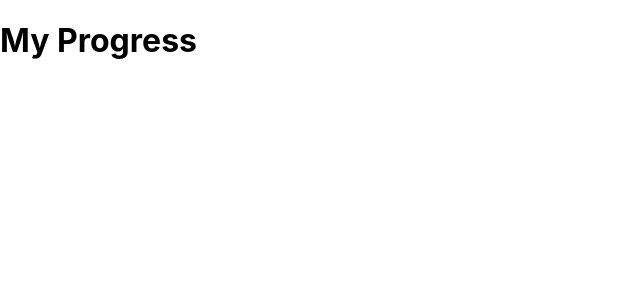
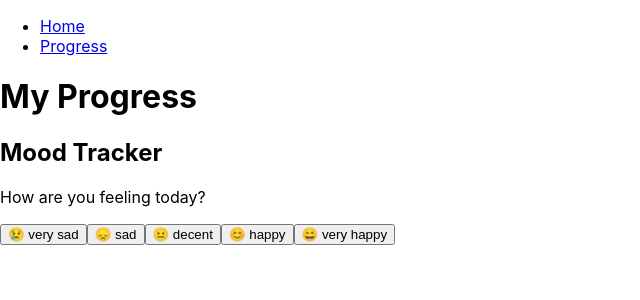
Before and after one commit to urielMart27/PatientZero, a React (Create React App) app: page /myprogress in a window 1280 px wide. Shown: the top 300 px of the page, without its empty margins (0-640 px from the left). Built offline with nearby package versions, Linux system fonts and the light colour scheme.

Commit message:
Added mood tracker buttons and created nav bar

```diff
--- a/src/App.jsx
+++ b/src/App.jsx
@@ -9,11 +9,14 @@ import HomePage from "./pages/homepage/homepage";
 import TherapyOptionsPage from "./pages///therapyoptionspage/therapyoptionspage"
 import MyProgressPage from "./pages/myprogresspage/myprogresspage";
 
+import NavBar from "./components/NavBar/navbar";
+
 
 function App() {
   return (
       <Router>
     <div>
+      <NavBar />
       <Routes>
           <Route path="/" element={<WelcomePage />} />
           <Route path="/home" element={<HomePage />} />
--- /dev/null
+++ b/src/components/NavBar/navbar.jsx
@@ -0,0 +1,16 @@
+import React from "react";
+import { Link } from "react-router-dom";
+
+const NavBar = () => {
+    return (
+        <nav>
+            <ul>
+                <li><Link to="/home">Home</Link></li>
+                <li><Link to="/myprogress">Progress</Link></li>
+
+            </ul>
+        </nav>
+    )
+}
+
+export default NavBar;
--- a/src/components/moodtracker/moodtracker.jsx
+++ b/src/components/moodtracker/moodtracker.jsx
@@ -0,0 +1,37 @@
+import React, {useState} from "react";
+
+const MoodTracker = () => {
+    const moods = [
+        { mood: 'very sad', icon:'😢'},
+        { mood: 'sad', icon: '😞'},
+        { mood: 'decent', icon: '😐'},
+        { mood: 'happy', icon: '😊'},
+        { mood: 'very happy', icon: '😄'}
+    ];
+
+    const [selectedMood, setSelectedMood] = useState('');
+
+    const handleMoodSelect = (mood) => {
+        setSelectedMood(mood);
+    };
+
+    return (
+        <div>
+            <h2>Mood Tracker</h2>
+            <p>How are you feeling today? </p>
+        <div>
+        {moods.map((mood, index) => (
+            <button key={index} onClick={() => handleMoodSelect(mood.mood)}>
+                {mood.icon} {mood.mood}
+            </button>
+
+        ))}
+        </div>
+        {selectedMood && (
+            <p>Selected mood: {selectedMood}</p>
+        )}
+        </div>
+    );
+};
+
+export default MoodTracker;
--- a/src/components/quickaccesspanel/QuickAccessPanel.jsx
+++ b/src/components/quickaccesspanel/QuickAccessPanel.jsx
@@ -9,11 +9,18 @@ const QuickAccessPanel = () => {
             <Link to="/myprogress">
              <button>My Progress</button>
              </Link>
-           {/* <button on onClick={onTherapyToolsClick}>Therapy Tools</button>
-            {onCommunityClick && <button onClick={onCommunityClick}>Community</button>}
-            <button on onClick={onResourcesClick}>Resources</button>
-            {onChatClick && <button onClick={onChatClick}>Chat</button>} */}
-
+             <Link to="/myprogress">
+             <button>Therapy Tools</button>
+             </Link>
+             <Link to="/myprogress">
+             <button>Community</button>
+             </Link>
+             <Link to="/myprogress">
+             <button>Resources</button>
+             </Link>
+             <Link to="/myprogress">
+             <button>Chat</button>
+             </Link>
 
         </div>
     );
--- a/src/components/welcome/Welcome.jsx
+++ b/src/components/welcome/Welcome.jsx
@@ -4,6 +4,11 @@ const Welcome = () => {
     return (
         <div>
             <h1>Welcome to Patient Zero</h1>
+            <p>"Welcome to Patient Zero,
+                 a place where your mental health journey matters. We understand that navigating life's challenges
+                 isn't always easy. Whether you're here seeking support, information, or simply a moment of understanding,
+                 know that you're not alone. Together, we can embrace every step forward,
+                  finding strength and hope along the way."</p>
             <p>Let's Get started</p>
         </div>
     );
--- a/src/pages/myprogresspage/myprogresspage.jsx
+++ b/src/pages/myprogresspage/myprogresspage.jsx
@@ -1,9 +1,11 @@
 import React from "react";
+import MoodTracker from "../../components/moodtracker/moodtracker";
 
 const MyProgressPage = () => {
     return (
         <div>
             <h1>My Progress</h1>
+            <MoodTracker />
         </div>
     )
 }
--- a/src/pages/welcomepage/welcomepage.jsx
+++ b/src/pages/welcomepage/welcomepage.jsx
@@ -5,8 +5,9 @@ import Onboarding from "../../components/onboarding/Onboarding";
 const WelcomePage = () => {
 return (
     <div>
+        <Welcome />
         <Onboarding />
-        <Welcome />
+        <p><b>DISCLAIMER:</b>"Patient Zero is not a substitute for therapy. We aim to provide support and resources."</p>
     </div>
 );
 };
```
